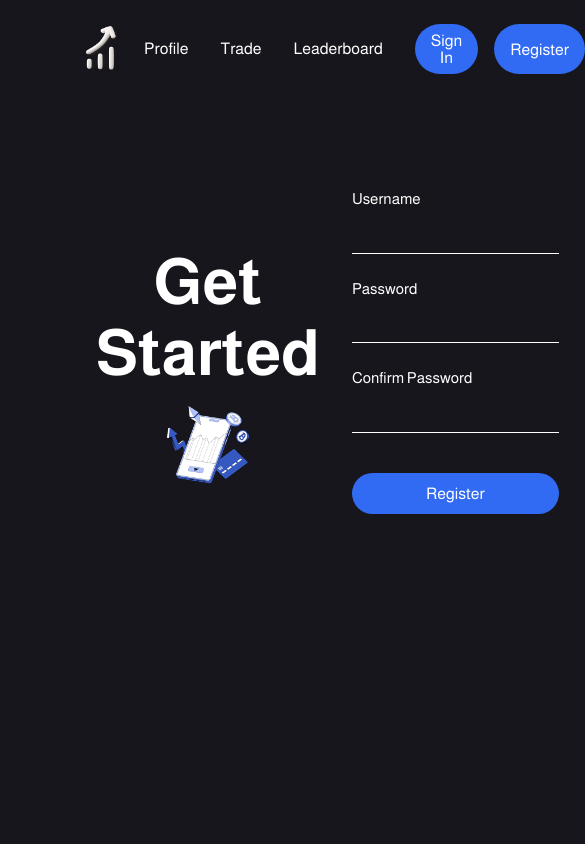
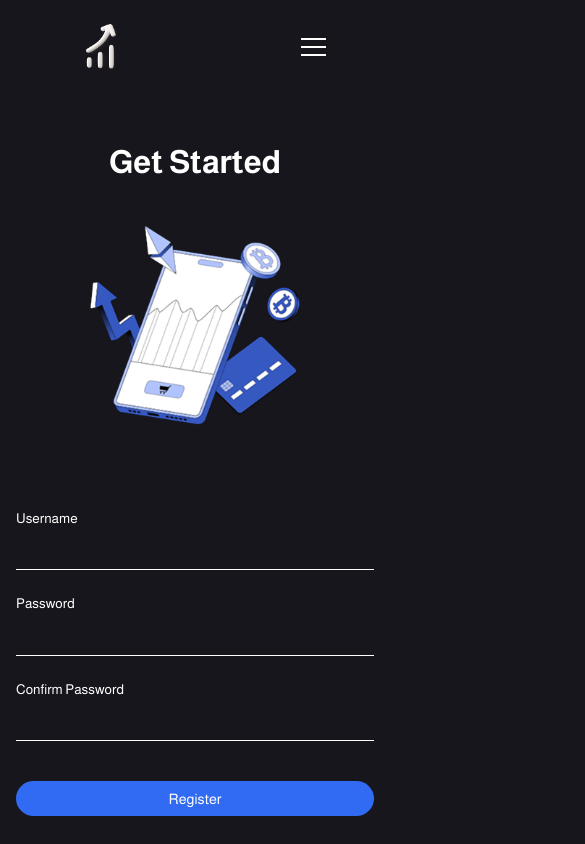
Before and after one commit to jennydang61/seng513-202501-group-24, a React (Vite) app in the folder gos_frontend/: page /register in a window 390 px wide. Shown: the whole page, 585 px wide, since content can reach past the window. Built offline with nearby package versions, Linux system fonts and the light colour scheme.

Commit message:
started making pages responsive

```diff
--- a/gos_frontend/src/components/ui/Navbar.tsx
+++ b/gos_frontend/src/components/ui/Navbar.tsx
@@ -1,37 +1,52 @@
 import logo from '../../images/logo.png';
 import '../../../styles/Navbar.css';
 import { useNavigate, Link } from 'react-router-dom';
+import { useState } from 'react';
 
 const NavBar = () => {
   const navigate = useNavigate();
+  const [menuOpen, setMenuOpen] = useState(false);
+
+  const toggleMenu = (): void => {
+    setMenuOpen(!menuOpen);
+  };
+
   return (
-        <header className={'header'}>
+    <header className="header">
       <img
         src={logo}
         alt="Logo"
-            className={'logo'}
+        className="logo"
         onClick={() => navigate('/')}
       />
-        <nav className={'navigation'}>
-            <ul className={'navList'}>
-            <li className={'navItem'}>
+
+      <div
+        className={`hamburgerNav ${menuOpen ? 'open' : ''}`}
+        onClick={toggleMenu}
+      >
+        <div className="line"></div>
+        <div className="line"></div>
+        <div className="line"></div>
+      </div>
+
+      <nav className={`navBar ${menuOpen ? 'open' : ''}`}>
+        <ul className="navList">
+            <li className="navItem">
                 <Link to="/signin">Profile</Link>
             </li>
-            <li className={'navItem'}>
+            <li className="navItem">
                 <Link to="/trade">Trade</Link>
             </li>
-            <li className={'navItem'}>
+            <li className="navItem">
                 <Link to="/leaderboard">Leaderboard</Link>
             </li>
+            <li className="navItem">
+                <Link to="/signin" className="authButton">Sign In</Link>
+            </li>
+            <li className="navItem">
+                <Link to="/register" className="authButton">Register</Link>
+            </li>
         </ul>
-            <div className={'authButtons'}>
-            <button className={'authButton'}>
-                <Link to="/signin">Sign In</Link>
-            </button>
-            <button className={'authButton'}>
-                <Link to="/register">Register</Link>
-            </button>
-            </div>
       </nav>
     </header>
   );
--- a/gos_frontend/src/components/ui/Navbar2.tsx
+++ b/gos_frontend/src/components/ui/Navbar2.tsx
@@ -1,33 +1,49 @@
 import logo from '../../images/logo.png';
 import '../../../styles/Navbar.css';
 import { useNavigate, Link } from 'react-router-dom';
-
+import { useState } from 'react';
 
 const NavBar = () => {
   const navigate = useNavigate();
+  const [menuOpen, setMenuOpen] = useState(false);
+
+  const toggleMenu = (): void => {
+    setMenuOpen(!menuOpen);
+  };
+
   return (
-        <header className={'header'}>
+    <header className="header">
       <img
         src={logo}
         alt="Logo"
-            className={'logo'}
-            onClick={() => navigate('/profile')}
+        className="logo"
+        onClick={() => navigate('/')}
       />
-        <nav className={'navigation'}>
-            <ul className={'navList'}>
-            <li className={'navItem'}>
-                <Link to="/profile">Profile</Link>
+
+      <div
+        className={`hamburgerNav ${menuOpen ? 'open' : ''}`}
+        onClick={toggleMenu}
+      >
+        <div className="line"></div>
+        <div className="line"></div>
+        <div className="line"></div>
+      </div>
+
+      <nav className={`navBar ${menuOpen ? 'open' : ''}`}>
+        <ul className="navList">
+            <li className="navItem">
+                <Link to="/signin">Profile</Link>
             </li>
-            <li className={'navItem'}>
+            <li className="navItem">
                 <Link to="/trade">Trade</Link>
             </li>
-            <li className={'navItem'}>
+            <li className="navItem">
                 <Link to="/leaderboard">Leaderboard</Link>
             </li>
+            <li className="navItem">
+                <Link to="/signin" className="authButton">Logout</Link>
+            </li>
         </ul>
-            <div className={'authButtons'}>
-            <button className={'authButton'}>Logout</button>
-            </div>
       </nav>
     </header>
   );
--- a/gos_frontend/styles/LandingPage.css
+++ b/gos_frontend/styles/LandingPage.css
@@ -1,6 +1,6 @@
 .pageContainer {
     width: 100%;
-    min-height: 100vh;
+    min-height: 100dvh;
     background-color: #17161C;
     display: flex;
     flex-direction: column;
@@ -54,3 +54,91 @@
     height: auto;
     border-radius: 1rem;
   }
+
+
+@media (max-width: 1024px) {
+  .heroContainer {
+    padding: 3rem 4rem;
+    gap: 2rem;
+  }
+
+  .heroTitle {
+    font-size: 3rem;
+  }
+
+  .heroTagline {
+    font-size: 1.5rem;
+  }
+
+  .heroDescription {
+    font-size: 1.1rem;
+  }
+
+  .heroImage {
+    max-width: 90%;
+  }
+}
+
+@media (max-width: 768px) {
+  .heroContainer {
+    flex-direction: column;
+    align-items: center;
+    padding: 2rem 1.5rem;
+    gap: 1.5rem;
+    margin-top: 5rem;
+  }
+
+  .heroContent {
+    width: 100%;
+    max-width: 90%;
+  }
+
+  .heroTitle {
+    font-size: 2.4rem;
+    line-height: 1.2;
+  }
+
+  .heroTagline {
+    font-size: 1.2rem;
+    margin-bottom: 0.5rem;
+  }
+
+  .heroDescription {
+    font-size: 1rem;
+    margin-bottom: 1.2rem;
+  }
+
+  .heroImageContainer {
+    width: 100%;
+    justify-content: center;
+  }
+
+  .heroImage {
+    width: 100%;
+    max-width: 300px;
+    margin-top: 0.5rem;
+  }
+}
+
+@media (max-width: 480px) {
+  .heroContainer {
+    padding: 1.5rem 1rem;
+  }
+
+  .heroTitle {
+    font-size: 2rem;
+  }
+
+  .heroTagline {
+    font-size: 1rem;
+  }
+
+  .heroDescription {
+    font-size: 0.9rem;
+  }
+
+  .heroImage {
+    width: 100%;
+    max-width: 250px;
+  }
+}
--- a/gos_frontend/styles/Navbar.css
+++ b/gos_frontend/styles/Navbar.css
@@ -11,9 +11,10 @@
 .logo {
   width: 5rem;
   height: auto;
+  cursor: pointer;
 }
 
-  .navigation {
+.navBar {
   display: flex;
   align-items: center;
   gap: 2rem;
@@ -25,16 +26,12 @@
   list-style: none;
   margin: 0;
   padding: 0;
+  align-items: center;
 }
 
 .navItem {
   font-size: 1rem;
   cursor: pointer;
-  }
-
-  .authButtons {
-    display: flex;
-    gap: 1rem;
 }
 
 .authButton {
@@ -46,8 +43,87 @@
   cursor: pointer;
   font-weight: 500;
   transition: background-color 0.2s ease;
+  text-decoration: none;
+  display: inline-block;
 }
 
 .authButton:hover {
   background-color: #2563eb;
 }
+
+.hamburgerNav {
+  display: none;
+  flex-direction: column;
+  cursor: pointer;
+  gap: 6px;
+}
+
+.hamburgerNav .line {
+  width: 25px;
+  height: 2px;
+  background-color: white;
+}
+
+.hamburgerNav.open .line:nth-child(1) {
+  transform: translateY(8px) rotate(-45deg);
+}
+
+.hamburgerNav.open .line:nth-child(2) {
+  opacity: 0;
+}
+
+.hamburgerNav.open .line:nth-child(3) {
+  transform: translateY(-8px) rotate(45deg);
+}
+
+@media only screen and (max-width: 900px) {
+  .hamburgerNav {
+    display: flex;
+  }
+
+  .navBar {
+    position: absolute;
+    top: 100%;
+    left: 0;
+    right: 0;
+    width: 100vw;
+    background: #17161C;
+    flex-direction: column;
+    align-items: center;
+    justify-content: center;
+    padding: 2rem 0;
+    display: none;
+  }
+
+  .navBar.open {
+    display: flex;
+  }
+
+  .navList {
+    flex-direction: column;
+    gap: 1rem;
+    align-items: center;
+    text-align: center;
+  }
+
+  .navItem {
+    list-style: none;
+  }
+
+  .navItem a {
+    font-size: 1rem;
+    color: white;
+    text-decoration: none;
+    font-weight: 500;
+  }
+
+  .navBar.open .authButton {
+    background-color: transparent;
+    padding: 0;
+    border: none;
+    border-radius: 0;
+    font-weight: 500;
+    font-size: 1rem;
+    text-align: center;
+  }
+}
--- a/gos_frontend/styles/Register.css
+++ b/gos_frontend/styles/Register.css
@@ -79,3 +79,85 @@
   .registerForm button:hover {
     background-color: #2563eb;
   }
+
+@media (max-width: 1024px) {
+  .registerContainer {
+    flex-direction: column;
+    padding: 3rem 4rem;
+    gap: 3rem;
+  }
+
+  .registerLeft,
+  .registerRight {
+    width: 100%;
+  }
+
+  .registerTitle {
+    font-size: 3rem;
+  }
+
+  .registerImage {
+    max-width: 60%;
+  }
+}
+
+@media (max-width: 768px) {
+  .registerContainer {
+    padding: 2rem;
+    gap: 2rem;
+  }
+
+  .registerLeft {
+    text-align: center;
+    margin: 0;
+  }
+
+  .registerTitle {
+    font-size: 2.4rem;
+    margin-bottom: 1rem;
+  }
+
+  .registerImage {
+    max-width: 70%;
+  }
+
+  .registerForm {
+    max-width: 100%;
+  }
+
+  .registerForm input {
+    font-size: 0.95rem;
+  }
+
+  .registerForm button {
+    font-size: 0.95rem;
+    padding: 0.65rem;
+  }
+}
+
+@media (max-width: 480px) {
+  .registerContainer {
+    padding: 1.5rem 1rem;
+  }
+
+  .registerTitle {
+    font-size: 2rem;
+  }
+
+  .registerImage {
+    max-width: 80%;
+  }
+
+  .registerForm label {
+    font-size: 0.85rem;
+  }
+
+  .registerForm input {
+    font-size: 0.9rem;
+  }
+
+  .registerForm button {
+    font-size: 0.9rem;
+    padding: 0.6rem;
+  }
+}
--- a/gos_frontend/styles/SignIn.css
+++ b/gos_frontend/styles/SignIn.css
@@ -60,3 +60,63 @@
   .signInForm button:hover {
     background-color: #2563eb;
   }
+
+@media (max-width: 1024px) {
+  .signInContainer {
+    padding: 0 2rem;
+    margin-top: 4rem;
+  }
+
+  .signInTitle {
+    font-size: 3rem;
+    text-align: left;
+  }
+
+  .signInForm input {
+    width: 100%;
+    font-size: 1rem;
+  }
+}
+
+@media (max-width: 768px) {
+  .signInContainer {
+    padding: 0 1.5rem;
+    margin-top: 3rem;
+    max-width: 100%;
+  }
+
+  .signInTitle {
+    font-size: 2.5rem;
+    margin-bottom: 2rem;
+    text-align: left;
+  }
+
+  .signInForm input {
+    font-size: 1rem;
+    width: 100%;
+  }
+
+  .signInForm button {
+    font-size: 1rem;
+    width: 100%;
+  }
+}
+
+@media (max-width: 480px) {
+  .signInTitle {
+    font-size: 2rem;
+  }
+
+  .signInForm label {
+    font-size: 0.85rem;
+  }
+
+  .signInForm input {
+    font-size: 0.95rem;
+  }
+
+  .signInForm button {
+    font-size: 0.95rem;
+    padding: 0.65rem;
+  }
+}
```
Lines whose indentation alone changed are shown as unchanged.
